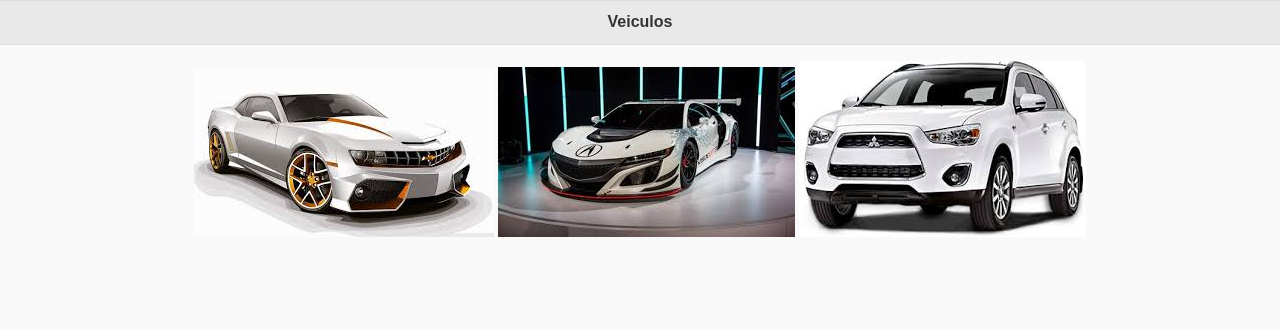
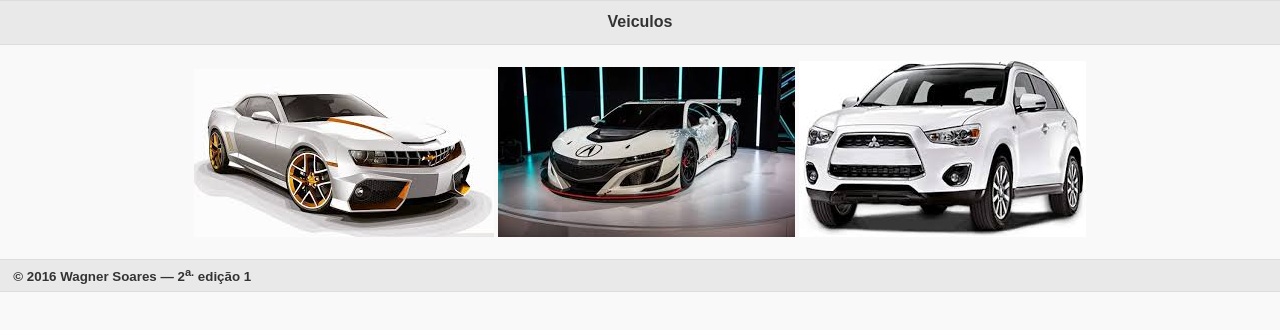
Before and after one commit to wagnerisoares/veiculos, a plain HTML site: page fotoVeiculos.html in a window 1280 px wide. Drawn offline with Linux system fonts and the light colour scheme.

Commit message:
Update fotoVeiculos.html

```diff
--- a/fotoVeiculos.html
+++ b/fotoVeiculos.html
@@ -25,6 +25,9 @@
                  </div>
                  </center>
              </div>
+             <div data-role="footer">
+                <small class="ui-bar">&#169; 2016 Wagner Soares &#8212; 2<sup>a.</sup> edição 1</small>
+            </div>
 
 
         </div>
```
